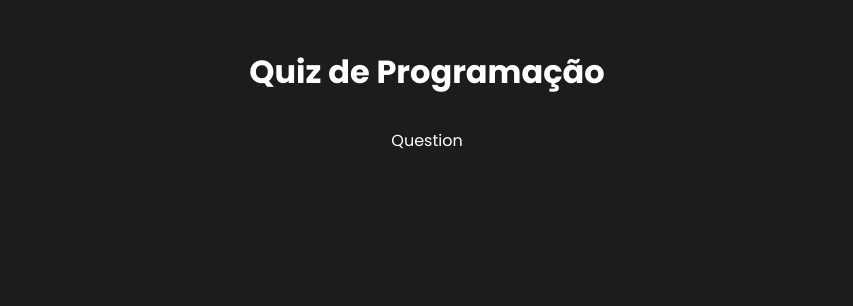
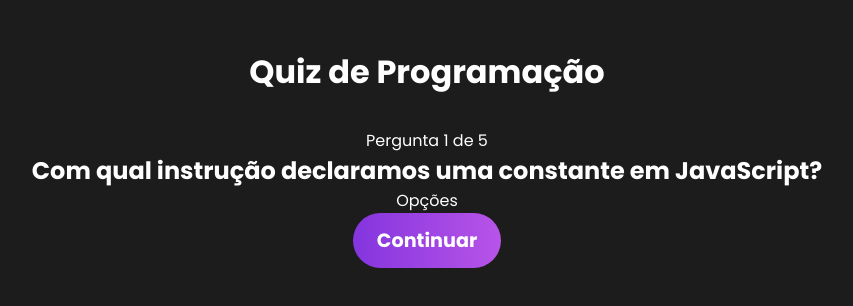
Before and after one commit to mariaclaudiapio/quiz-de-programacao-em-react, a React (Vite) app: page / in a window 1280 px wide. Both pictures are taken after a click on the button "Iniciar". Shown: the top 306 px of the page, without its empty margins (213-1066 px from the left). Built offline with nearby package versions, Linux system fonts and the light colour scheme.

Commit message:
Desenvolvimento da lógica de perguntas:
apresentando a pergunta na tela;
embaralhando as perguntas antes da exibição

```diff
--- a/src/App.jsx
+++ b/src/App.jsx
@@ -1,4 +1,4 @@
-import { useContext } from "react";
+import { useContext, useEffect } from "react";
 
 import "./App.css";
 
@@ -8,6 +8,10 @@
 
 function App() {
   const [quizState, dispatch] = useContext(QuizContext);
+
+  useEffect(() => {
+    dispatch({ type: "REORDER_QUESTIONS" });
+  }, []);
 
   return (
     <div className="App">
--- a/src/components/question/Question.jsx
+++ b/src/components/question/Question.jsx
@@ -1,7 +1,25 @@
+import { useContext } from "react";
+
 import "./Question.css";
+import { QuizContext } from "../../context/quiz";
 
 const Question = () => {
-  return <div>Question</div>;
+  const [quizState, dispatch] = useContext(QuizContext);
+
+  const currentQuestion = quizState.questions[quizState.currentQuestion];
+
+  return (
+    <div id="question">
+      <p>
+        Pergunta {quizState.currentQuestion + 1} de {quizState.questions.length}
+      </p>
+      <h2>{currentQuestion.question}</h2>
+      <div id="options-container">
+        <p>Opções</p>
+      </div>
+      <button>Continuar</button>
+    </div>
+  );
 };
 
 export default Question;
--- a/src/context/quiz.jsx
+++ b/src/context/quiz.jsx
@@ -7,6 +7,7 @@
 const initialState = {
   gameStage: STAGES[0],
   questions,
+  currentQuestion: 0,
 };
 
 const quizReducer = (state, action) => {
@@ -17,6 +18,15 @@
       return {
         ...state,
         gameStage: STAGES[1],
+      };
+
+    case "REORDER_QUESTIONS":
+      const reorderedQuestions = questions.sort(() => {
+        return Math.random() - 0.5;
+      });
+      return {
+        ...state,
+        questions: reorderedQuestions,
       };
 
     default:
```
